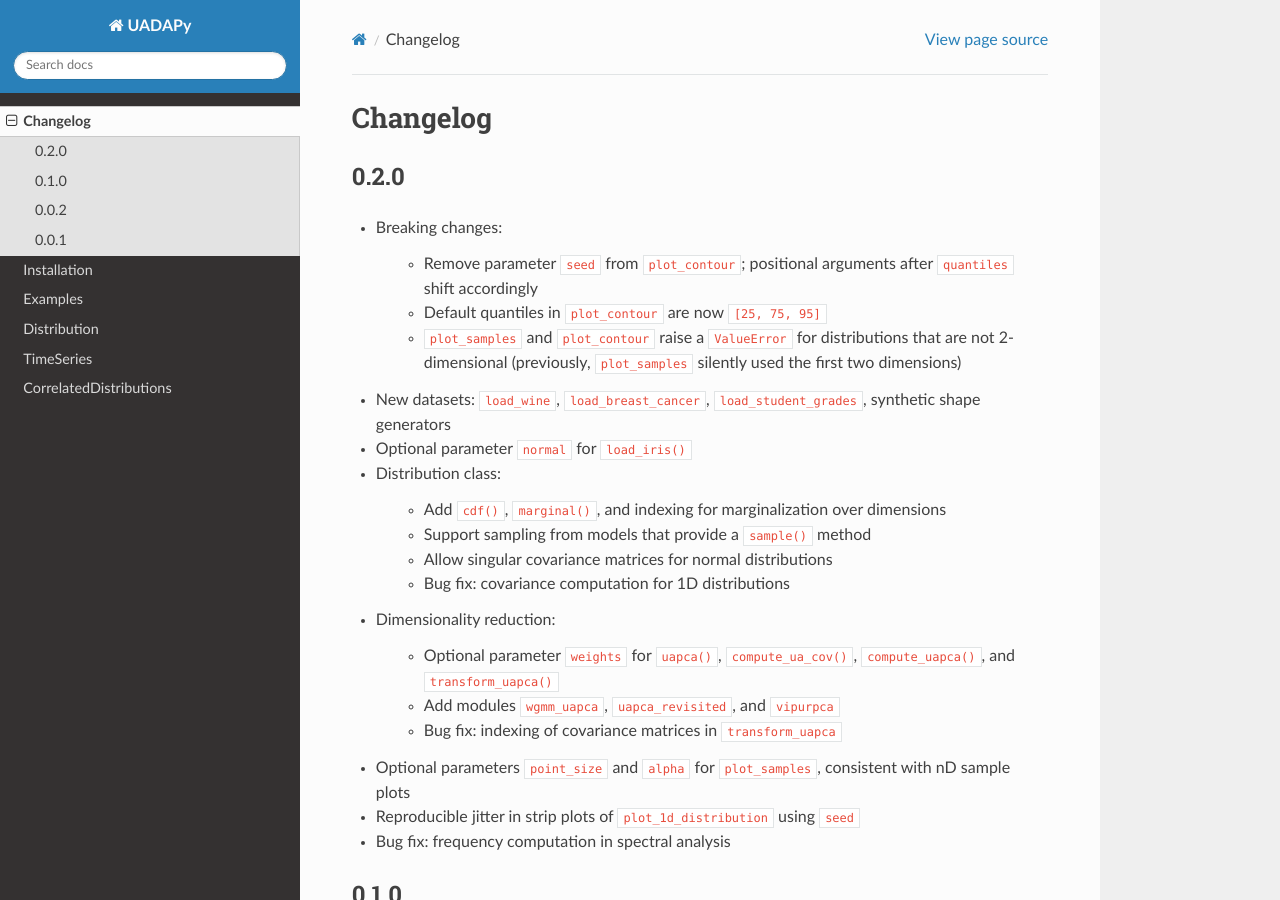
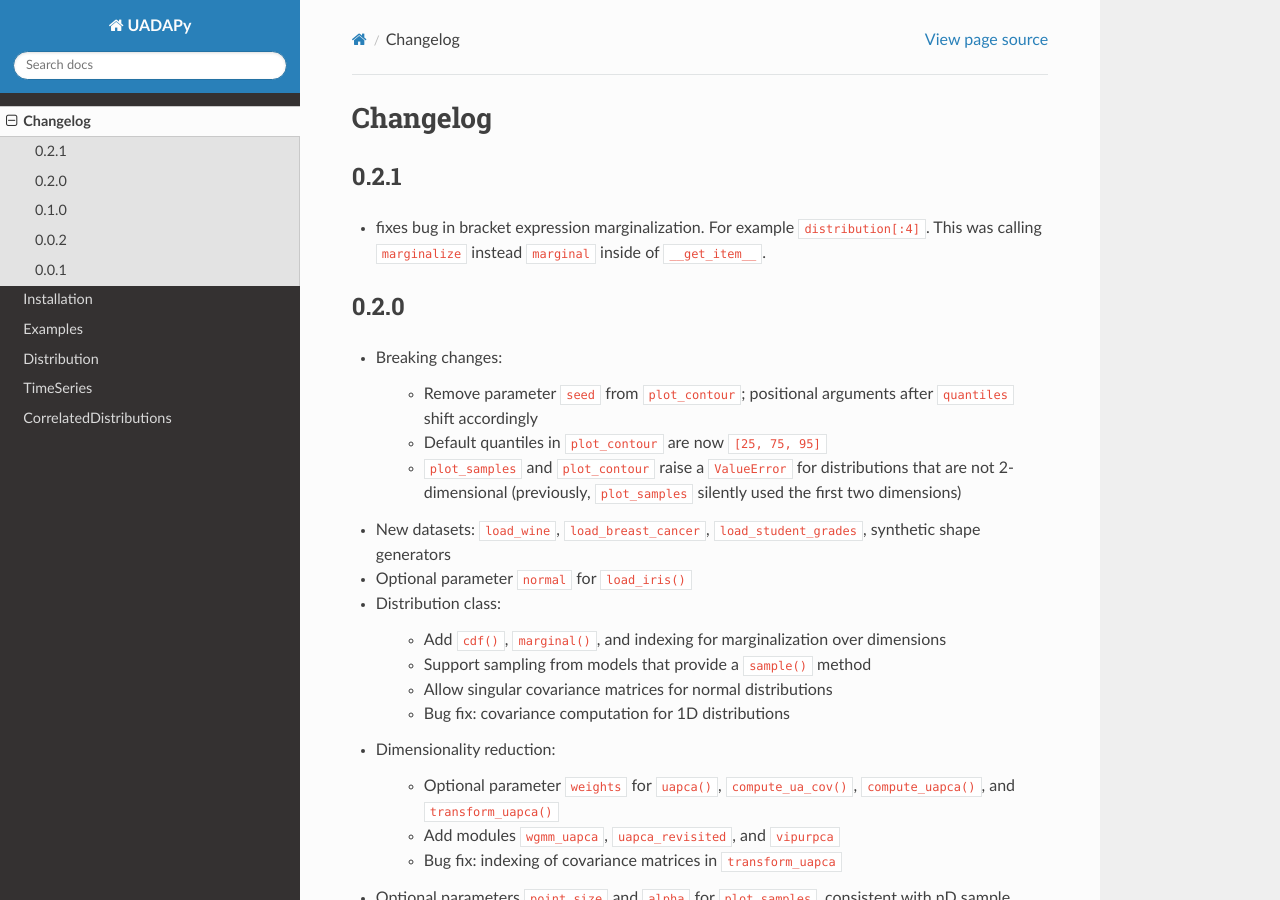
Before and after one commit to UniStuttgart-VISUS/uadapy, a Sphinx documentation site: the page built from docs/changelog.rst, in a window 1280 px wide and 900 px high. Built offline with Sphinx 7.4.7 and the Read the Docs theme 3.1.0, drawn with Linux system fonts in a browser that asks for light colours.

Commit message:
Update changelog for version 0.2.1
Fix bug in bracket expression marginalization in version 0.2.1.

```diff
--- a/docs/changelog.rst
+++ b/docs/changelog.rst
@@ -1,6 +1,11 @@
 =========
 Changelog
 =========
+0.2.1
+----
+* fixes bug in bracket expression marginalization. For example :code:`distribution[:4]`. This was calling :code:`marginalize` instead :code:`marginal` inside of :code:`__get_item__`.
+
+
 0.2.0
 ----
 
```
